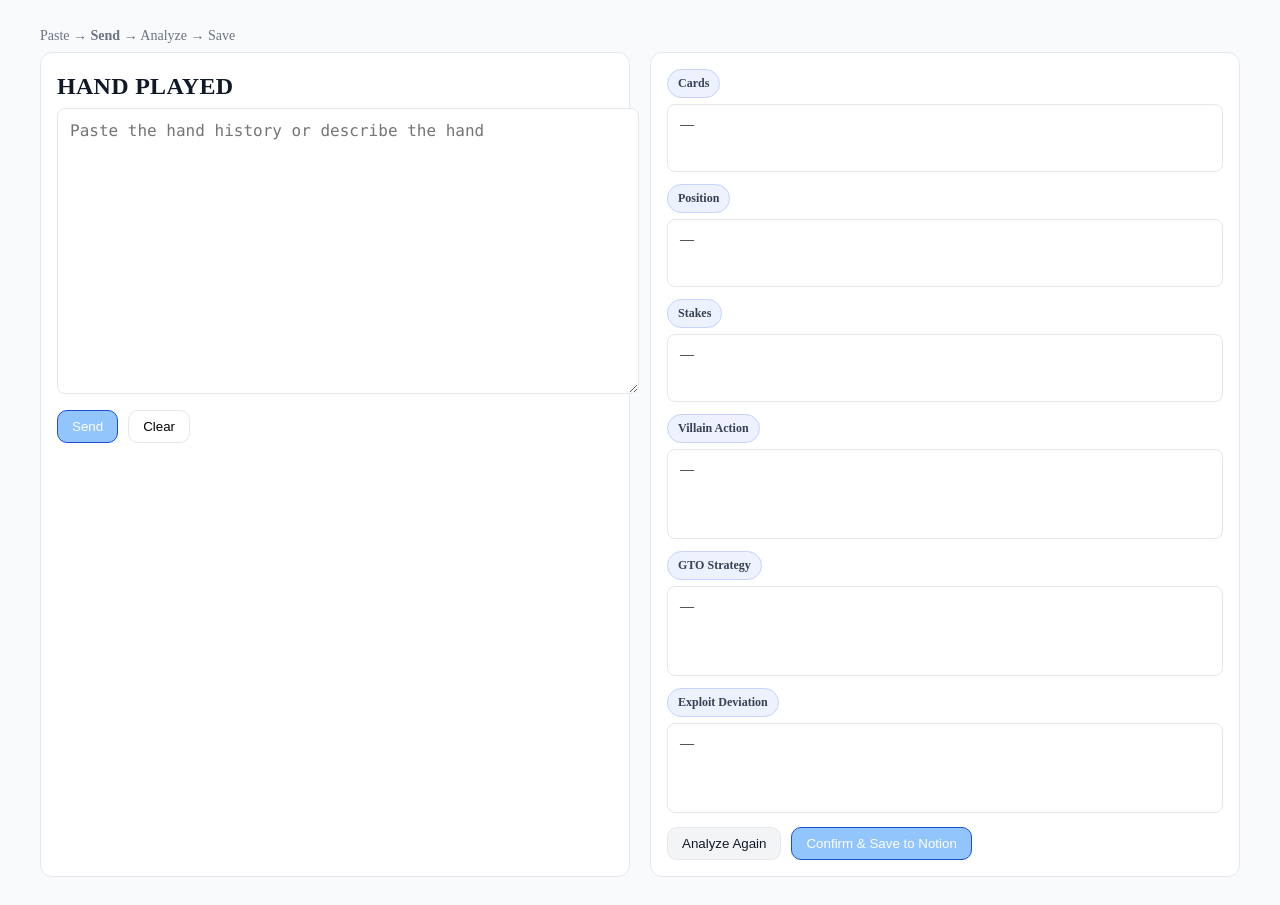
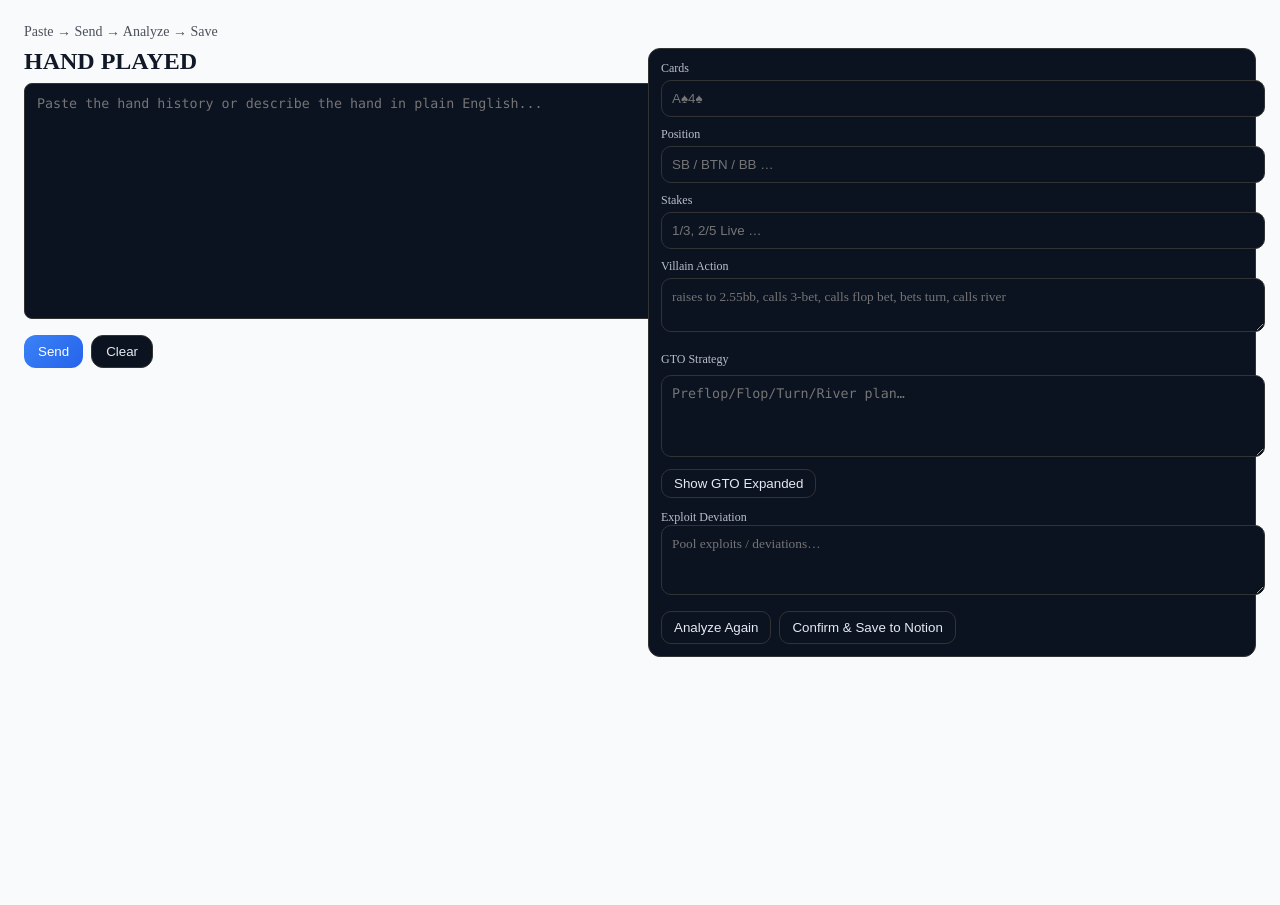
Before and after one commit to yeruvabala/notion-poker-web, a Next.js app: page / in a window 1280 px wide. After the commit the page ends 800 px from the top, so only its background shows below. Built offline with nearby package versions, Linux system fonts and the light colour scheme.

Commit message:
Update page.tsx

```diff
--- a/app/page.tsx
+++ b/app/page.tsx
@@ -1,229 +1,186 @@
+// app/page.tsx
 'use client';
 
-import { useState } from 'react';
+import React, { useMemo, useState } from 'react';
 
-type Fields = {
-  date?: string | null;
-  stakes?: string | number | null; // text for your Notion mapping
-  position?: string | null;
-  cards?: string | null;
-  villain_action?: string | null;
-
-  // analysis
-  gto_strategy?: string | null;
-  exploit_deviation?: string | null;
+type Analysis = {
+  gto_strategy?: string;
+  exploit_deviation?: string;
   learning_tag?: string[];
-  gto_expanded?: string | null; // full branch map
+  gto_expanded?: string;
+  facts?: {
+    effStackBB?: number | null;
+    flop?: string[] | null;
+    turn?: string | null;
+    river?: string | null;
+    position?: string | null;
+  };
 };
 
-export default function Home() {
-  const [input, setInput] = useState<string>('');            // user hand text
-  const [fields, setFields] = useState<Fields | null>(null); // parsed + AI filled, starts empty
-  const [aiLoading, setAiLoading] = useState(false);
-  const [aiError, setAiError] = useState<string | null>(null);
-  const [saving, setSaving] = useState(false);
-  const [status, setStatus] = useState<string | null>(null);
+export default function Page() {
+  // LEFT: the freeform input
+  const [rawText, setRawText] = useState('');
+
+  // RIGHT: parsed/editable-ish fields you already show
+  const [fields, setFields] = useState({
+    cards: '',
+    position: '',
+    stakes: '',
+    villain_action: '',
+  });
+
+  // API response
+  const [analysis, setAnalysis] = useState<Analysis | null>(null);
+  const [loading, setLoading] = useState(false);
   const [showExpanded, setShowExpanded] = useState(false);
+  const [error, setError] = useState<string | null>(null);
 
-  // Helpers
-  const safe = (v?: string | null) => (v && v.trim().length ? v : '—');
-  const canSend = input.trim().length > 0 && !aiLoading;
+  const chips = useMemo(() => {
+    const f = analysis?.facts;
+    if (!f) return [];
+    return [
+      f.effStackBB ? `Stack: ${f.effStackBB}bb` : null,
+      f.flop?.length ? `Flop: ${f.flop.join(' ')}` : null,
+      f.turn ? `Turn: ${f.turn}` : null,
+      f.river ? `River: ${f.river}` : null,
+    ].filter(Boolean) as string[];
+  }, [analysis]);
 
-  async function handleSend() {
-    if (!input.trim()) return;
-    setAiError(null);
-    setStatus(null);
-    setAiLoading(true);
+  async function handleAnalyze() {
+    setError(null);
+    setLoading(true);
     setShowExpanded(false);
-
     try {
-      // 1) parse
-      const p = await fetch('/api/parse', {
+      const res = await fetch('/api/analyze-hand', {
         method: 'POST',
         headers: { 'Content-Type': 'application/json' },
-        body: JSON.stringify({ input })
+        body: JSON.stringify({
+          rawText,
+          position: fields.position,
+          stakes: fields.stakes,
+          villainAction: fields.villain_action,
+          cards: fields.cards,
+        }),
       });
-      if (!p.ok) {
-        const err = await p.json().catch(() => ({} as any));
-        throw new Error(err?.error || `Parse failed (${p.status})`);
+
+      if (!res.ok) {
+        const j = await res.json().catch(() => ({}));
+        throw new Error(j?.error || 'Request failed');
       }
-      const parsed: Partial<Fields> = await p.json();
-
-      // 2) analyze
-      const payload = {
-        date: parsed.date ?? undefined,
-        stakes: parsed.stakes ?? undefined,
-        position: parsed.position ?? undefined,
-        cards: parsed.cards ?? undefined,
-        villainAction: parsed.villain_action ?? undefined,
-      };
-      const a = await fetch('/api/analyze-hand', {
-        method: 'POST',
-        headers: { 'Content-Type': 'application/json' },
-        body: JSON.stringify(payload),
-      });
-      if (!a.ok) {
-        const err = await a.json().catch(() => ({} as any));
-        throw new Error(err?.error || `Analyze failed (${a.status})`);
-      }
-      const analyzed = await a.json();
-
-      // Normalize tags
-      const tags: string[] =
-        Array.isArray(analyzed.learning_tag)
-          ? analyzed.learning_tag
-          : typeof analyzed.learning_tag === 'string'
-            ? analyzed.learning_tag
-                .split(',')
-                .map((s: string) => s.trim())
-                .filter(Boolean)
-            : [];
-
-      setFields({
-        date: parsed.date ?? null,
-        stakes: parsed.stakes ?? null,
-        position: parsed.position ?? null,
-        cards: parsed.cards ?? null,
-        villain_action: parsed.villain_action ?? null,
-
-        gto_strategy: analyzed.gto_strategy ?? null,
-        exploit_deviation: analyzed.exploit_deviation ?? null,
-        learning_tag: tags,
-        gto_expanded: analyzed.gto_expanded ?? null,
-      });
+      const data = (await res.json()) as Analysis;
+      setAnalysis(data);
     } catch (e: any) {
-      setAiError(e?.message || 'Analyze error');
+      setError(e?.message || 'Failed to analyze hand');
+      setAnalysis(null);
     } finally {
-      setAiLoading(false);
+      setLoading(false);
     }
   }
 
   function handleClear() {
-    setInput('');
-    setFields(null);
-    setAiError(null);
-    setStatus(null);
+    setRawText('');
+    setFields({
+      cards: '',
+      position: '',
+      stakes: '',
+      villain_action: '',
+    });
+    setAnalysis(null);
     setShowExpanded(false);
-  }
-
-  async function handleSave() {
-    if (!fields) return;
-    setSaving(true);
-    setStatus(null);
-    try {
-      const r = await fetch('/api/notion', {
-        method: 'POST',
-        headers: { 'Content-Type': 'application/json' },
-        body: JSON.stringify({ fields }),
-      });
-      const data = await r.json();
-      if (data?.ok) setStatus(`Saved! Open in Notion: ${data.url}`);
-      else setStatus(data?.error || 'Failed to save');
-    } catch (e: any) {
-      setStatus(e?.message || 'Failed to save');
-    } finally {
-      setSaving(false);
-    }
+    setError(null);
   }
 
   return (
-    <main style={{ maxWidth: 1200, margin: '0 auto', padding: '20px' }}>
-      {/* Top crumbs */}
-      <div style={{ fontSize: 14, color: '#6b7280', marginBottom: 8 }}>
-        Paste → <strong>Send</strong> → Analyze → Save
+    <main style={{ padding: '16px', maxWidth: 1280, margin: '0 auto' }}>
+      {/* Top breadcrumbs (unchanged) */}
+      <div style={{ opacity: 0.75, fontSize: 14, marginBottom: 8 }}>
+        Paste → Send → Analyze → Save
       </div>
 
-      <div style={{ display: 'grid', gridTemplateColumns: '1fr 1fr', gap: 20 }}>
-        {/* Left: Hand Played */}
-        <section
-          style={{
-            border: '1px solid #e5e7eb',
-            borderRadius: 12,
-            padding: 16,
-            background: '#fff'
-          }}
-        >
-          <h2 style={{ margin: '4px 0 8px', fontWeight: 700, letterSpacing: 0.3 }}>
-            HAND PLAYED
-          </h2>
+      <div style={{ display: 'grid', gap: 16, gridTemplateColumns: '1fr 1fr' }}>
+        {/* LEFT COLUMN */}
+        <section>
+          <h2 style={{ margin: '0 0 8px' }}>HAND PLAYED</h2>
 
           <textarea
-            placeholder="Paste the hand history or describe the hand"
-            value={input}
-            onChange={(e) => setInput(e.target.value)}
+            value={rawText}
+            onChange={(e) => setRawText(e.target.value)}
+            rows={14}
             style={{
               width: '100%',
-              minHeight: 260,
-              border: '1px solid #e5e7eb',
+              resize: 'vertical',
+              fontFamily: 'ui-monospace, SFMono-Regular, Menlo, monospace',
+              padding: 12,
               borderRadius: 8,
-              padding: 12,
-              fontFamily: 'ui-monospace, SFMono-Regular, Menlo, Monaco, Consolas, "Liberation Mono", "Courier New", monospace',
-              fontSize: 16,
-              outline: 'none'
+              border: '1px solid var(--border, #333)',
+              background: 'var(--panel, #0B1220)',
+              color: 'var(--fg, #E6EAF2)',
             }}
+            placeholder="Paste the hand history or describe the hand in plain English..."
           />
 
-          <div style={{ display: 'flex', gap: 10, marginTop: 12 }}>
+          <div style={{ marginTop: 12, display: 'flex', gap: 8 }}>
             <button
-              onClick={handleSend}
-              disabled={!canSend}
+              onClick={handleAnalyze}
+              disabled={loading}
               style={{
                 padding: '8px 14px',
-                borderRadius: 10,
-                border: '1px solid #1d4ed8',
-                background: canSend ? '#2563eb' : '#93c5fd',
-                color: '#fff',
-                cursor: canSend ? 'pointer' : 'not-allowed'
+                borderRadius: 12,
+                border: 'none',
+                background:
+                  'linear-gradient(135deg, #3B82F6 0%, #2563EB 100%)',
+                color: 'white',
+                cursor: 'pointer',
+                opacity: loading ? 0.7 : 1,
               }}
             >
-              {aiLoading ? 'Analyzing…' : 'Send'}
+              {loading ? 'Analyzing…' : 'Send'}
             </button>
+
             <button
               onClick={handleClear}
               style={{
                 padding: '8px 14px',
-                borderRadius: 10,
-                border: '1px solid #e5e7eb',
-                background: '#fff'
+                borderRadius: 12,
+                border: '1px solid var(--border, #333)',
+                background: 'var(--panel, #0B1220)',
+                color: 'var(--fg, #E6EAF2)',
+                cursor: 'pointer',
               }}
             >
               Clear
             </button>
           </div>
 
-          {/* Error / status */}
-          <div style={{ marginTop: 10, minHeight: 22 }}>
-            {aiError && (
-              <span style={{ color: '#dc2626' }}>{aiError}</span>
-            )}
-            {status && (
-              <span style={{ color: '#065f46' }}>{status}</span>
-            )}
-          </div>
+          {!!error && (
+            <div style={{ color: '#ef4444', marginTop: 8 }}>
+              {error}
+            </div>
+          )}
         </section>
 
-        {/* Right: Result column */}
+        {/* RIGHT COLUMN */}
         <section
           style={{
-            border: '1px solid #e5e7eb',
             borderRadius: 12,
-            padding: 16,
-            background: '#fff'
+            padding: 12,
+            background: 'var(--panel, #0B1220)',
+            color: 'var(--fg, #E6EAF2)',
+            border: '1px solid var(--border, #333)',
           }}
         >
-          {/* Optional chips from learning_tag */}
-          {fields?.learning_tag?.length ? (
+          {/* Chips row from learning tags (if you want to surface them) */}
+          {analysis?.learning_tag?.length ? (
             <div style={{ display: 'flex', gap: 8, flexWrap: 'wrap', marginBottom: 8 }}>
-              {fields.learning_tag.map((t, i) => (
+              {analysis.learning_tag.map((t, i) => (
                 <span
-                  key={`${t}-${i}`}
+                  key={i}
                   style={{
-                    background: '#eef2ff',
-                    color: '#3730a3',
-                    border: '1px solid #c7d2fe',
-                    padding: '6px 10px',
+                    padding: '4px 10px',
                     borderRadius: 999,
-                    fontSize: 12
+                    background: 'rgba(59,130,246,0.15)',
+                    border: '1px solid rgba(59,130,246,0.4)',
+                    fontSize: 12,
                   }}
                 >
                   {t}
@@ -232,80 +189,237 @@ export default function Home() {
             </div>
           ) : null}
 
-          <Field name="Cards" value={safe(fields?.cards)} />
-          <Field name="Position" value={safe(fields?.position)} />
-          <Field name="Stakes" value={safe(String(fields?.stakes ?? ''))} />
-          <Field name="Villain Action" value={safe(fields?.villain_action)} large />
+          {/* Cards */}
+          <div style={{ marginBottom: 10 }}>
+            <div style={{ fontSize: 12, opacity: 0.8, marginBottom: 4 }}>
+              Cards
+            </div>
+            <input
+              value={fields.cards}
+              onChange={(e) =>
+                setFields((f) => ({ ...f, cards: e.target.value }))
+              }
+              placeholder="A♠4♠"
+              style={{
+                width: '100%',
+                padding: 10,
+                borderRadius: 10,
+                background: 'var(--panel, #0B1220)',
+                border: '1px solid var(--border, #333)',
+                color: 'var(--fg, #E6EAF2)',
+              }}
+            />
+          </div>
 
-          <Field name="GTO Strategy" value={safe(fields?.gto_strategy)} large />
+          {/* Position */}
+          <div style={{ marginBottom: 10 }}>
+            <div style={{ fontSize: 12, opacity: 0.8, marginBottom: 4 }}>
+              Position
+            </div>
+            <input
+              value={fields.position}
+              onChange={(e) =>
+                setFields((f) => ({ ...f, position: e.target.value }))
+              }
+              placeholder="SB / BTN / BB …"
+              style={{
+                width: '100%',
+                padding: 10,
+                borderRadius: 10,
+                background: 'var(--panel, #0B1220)',
+                border: '1px solid var(--border, #333)',
+                color: 'var(--fg, #E6EAF2)',
+              }}
+            />
+          </div>
 
-          {/* GTO Expanded toggle only when we actually have it */}
-          {fields?.gto_expanded ? (
-            <div style={{ marginBottom: 10 }}>
+          {/* Stakes */}
+          <div style={{ marginBottom: 10 }}>
+            <div style={{ fontSize: 12, opacity: 0.8, marginBottom: 4 }}>
+              Stakes
+            </div>
+            <input
+              value={fields.stakes}
+              onChange={(e) =>
+                setFields((f) => ({ ...f, stakes: e.target.value }))
+              }
+              placeholder="1/3, 2/5 Live …"
+              style={{
+                width: '100%',
+                padding: 10,
+                borderRadius: 10,
+                background: 'var(--panel, #0B1220)',
+                border: '1px solid var(--border, #333)',
+                color: 'var(--fg, #E6EAF2)',
+              }}
+            />
+          </div>
+
+          {/* Villain Action */}
+          <div style={{ marginBottom: 16 }}>
+            <div style={{ fontSize: 12, opacity: 0.8, marginBottom: 4 }}>
+              Villain Action
+            </div>
+            <textarea
+              value={fields.villain_action}
+              onChange={(e) =>
+                setFields((f) => ({ ...f, villain_action: e.target.value }))
+              }
+              rows={2}
+              placeholder="raises to 2.55bb, calls 3-bet, calls flop bet, bets turn, calls river"
+              style={{
+                width: '100%',
+                padding: 10,
+                borderRadius: 10,
+                background: 'var(--panel, #0B1220)',
+                border: '1px solid var(--border, #333)',
+                color: 'var(--fg, #E6EAF2)',
+                fontFamily: 'inherit',
+              }}
+            />
+          </div>
+
+          {/* GTO Strategy + Facts chips */}
+          <div style={{ marginBottom: 8, display: 'flex', alignItems: 'center', gap: 8, flexWrap: 'wrap' }}>
+            <div style={{ fontSize: 12, opacity: 0.8 }}>GTO Strategy</div>
+            {chips.length > 0 && (
+              <div style={{ display: 'flex', gap: 6, flexWrap: 'wrap' }}>
+                {chips.map((c, i) => (
+                  <span
+                    key={i}
+                    style={{
+                      padding: '2px 8px',
+                      borderRadius: 999,
+                      border: '1px solid rgba(148,163,184,0.35)',
+                      background: 'rgba(148,163,184,0.08)',
+                      fontSize: 12,
+                    }}
+                  >
+                    {c}
+                  </span>
+                ))}
+              </div>
+            )}
+          </div>
+
+          <textarea
+            value={analysis?.gto_strategy || ''}
+            readOnly
+            rows={4}
+            placeholder="Preflop/Flop/Turn/River plan…"
+            style={{
+              width: '100%',
+              padding: 10,
+              borderRadius: 10,
+              background: 'var(--panel, #0B1220)',
+              border: '1px solid var(--border, #333)',
+              color: 'var(--fg, #E6EAF2)',
+              fontFamily: 'ui-monospace, SFMono-Regular, Menlo, monospace',
+              marginBottom: 8,
+            }}
+          />
+
+          {/* Toggle for expanded */}
+          <div style={{ marginBottom: 12 }}>
+            {!showExpanded ? (
               <button
-                onClick={() => setShowExpanded((s) => !s)}
+                onClick={() => setShowExpanded(true)}
                 style={{
-                  padding: '6px 10px',
-                  borderRadius: 8,
-                  border: '1px solid #e5e7eb',
-                  background: '#fff',
-                  fontSize: 14
+                  padding: '6px 12px',
+                  borderRadius: 10,
+                  border: '1px solid var(--border, #333)',
+                  background: 'var(--panel, #0B1220)',
+                  color: 'var(--fg, #E6EAF2)',
+                  cursor: 'pointer',
                 }}
               >
-                {showExpanded ? 'Hide GTO Expanded' : 'Show GTO Expanded'}
+                Show GTO Expanded
               </button>
-            </div>
-          ) : null}
+            ) : (
+              <button
+                onClick={() => setShowExpanded(false)}
+                style={{
+                  padding: '6px 12px',
+                  borderRadius: 10,
+                  border: '1px solid var(--border, #333)',
+                  background: 'var(--panel, #0B1220)',
+                  color: 'var(--fg, #E6EAF2)',
+                  cursor: 'pointer',
+                }}
+              >
+                Hide GTO Expanded
+              </button>
+            )}
+          </div>
 
-          {showExpanded && fields?.gto_expanded ? (
+          {showExpanded && (
             <pre
               style={{
                 whiteSpace: 'pre-wrap',
-                border: '1px solid #e5e7eb',
-                background: '#fafafa',
-                borderRadius: 8,
-                padding: 10,
-                fontFamily:
-                  'ui-monospace, SFMono-Regular, Menlo, Monaco, Consolas, "Liberation Mono", "Courier New", monospace',
-                fontSize: 13,
-                marginTop: 8,
-                marginBottom: 12,
+                fontFamily: 'ui-monospace, SFMono-Regular, Menlo, monospace',
+                border: '1px solid var(--border, #333)',
+                background: 'var(--panel, #0B1220)',
+                color: 'var(--fg, #E6EAF2)',
+                borderRadius: 10,
+                padding: 12,
+                marginBottom: 16,
+                maxHeight: 360,
+                overflow: 'auto',
               }}
             >
-              {fields.gto_expanded}
+              {analysis?.gto_expanded || ''}
             </pre>
-          ) : null}
+          )}
 
-          <Field name="Exploit Deviation" value={safe(fields?.exploit_deviation)} large />
+          {/* Exploit Deviation */}
+          <div style={{ marginTop: 8, fontSize: 12, opacity: 0.8 }}>
+            Exploit Deviation
+          </div>
+          <textarea
+            value={analysis?.exploit_deviation || ''}
+            readOnly
+            rows={3}
+            placeholder="Pool exploits / deviations…"
+            style={{
+              width: '100%',
+              padding: 10,
+              borderRadius: 10,
+              background: 'var(--panel, #0B1220)',
+              border: '1px solid var(--border, #333)',
+              color: 'var(--fg, #E6EAF2)',
+              fontFamily: 'inherit',
+            }}
+          />
 
-          <div style={{ display: 'flex', gap: 10, marginTop: 14 }}>
+          {/* Footer actions (leave as-is; hook to your Notion save if you have) */}
+          <div style={{ marginTop: 12, display: 'flex', gap: 8 }}>
             <button
-              onClick={handleSend}
-              disabled={!input.trim() || aiLoading}
+              onClick={handleAnalyze}
+              disabled={loading}
               style={{
-                padding: '8px 14px',
+                padding: '8px 12px',
                 borderRadius: 10,
-                border: '1px solid #e5e7eb',
-                background: '#f3f4f6',
-                color: '#111827',
-                cursor: input.trim() && !aiLoading ? 'pointer' : 'not-allowed'
+                border: '1px solid var(--border, #333)',
+                background: 'var(--panel, #0B1220)',
+                color: 'var(--fg, #E6EAF2)',
+                cursor: 'pointer',
               }}
             >
               Analyze Again
             </button>
             <button
-              onClick={handleSave}
-              disabled={!fields || saving}
+              // Hook this to your Notion POST if you already had it wired
+              onClick={() => alert('Hook this to your Notion save route')}
               style={{
-                padding: '8px 14px',
+                padding: '8px 12px',
                 borderRadius: 10,
-                border: '1px solid #1d4ed8',
-                background: fields && !saving ? '#2563eb' : '#93c5fd',
-                color: '#fff',
-                cursor: fields && !saving ? 'pointer' : 'not-allowed'
+                border: '1px solid var(--border, #333)',
+                background: 'var(--panel, #0B1220)',
+                color: 'var(--fg, #E6EAF2)',
+                cursor: 'pointer',
               }}
             >
-              {saving ? 'Saving…' : 'Confirm & Save to Notion'}
+              Confirm & Save to Notion
             </button>
           </div>
         </section>
@@ -313,47 +427,3 @@ export default function Home() {
     </main>
   );
 }
-
-/** Labeled field block that matches your light theme */
-function Field({
-  name,
-  value,
-  large = false,
-}: {
-  name: string;
-  value: string;
-  large?: boolean;
-}) {
-  return (
-    <div style={{ marginBottom: 12 }}>
-      <div
-        style={{
-          display: 'inline-block',
-          fontSize: 12,
-          fontWeight: 700,
-          color: '#374151',
-          background: '#eef2ff',
-          border: '1px solid #c7d2fe',
-          padding: '6px 10px',
-          borderRadius: 999,
-          marginBottom: 6,
-        }}
-      >
-        {name}
-      </div>
-      <div
-        style={{
-          border: '1px solid #e5e7eb',
-          borderRadius: 8,
-          padding: 12,
-          minHeight: large ? 64 : 42,
-          fontSize: 14,
-          background: '#fff',
-          whiteSpace: 'pre-wrap',
-        }}
-      >
-        {value || '—'}
-      </div>
-    </div>
-  );
-}
```
